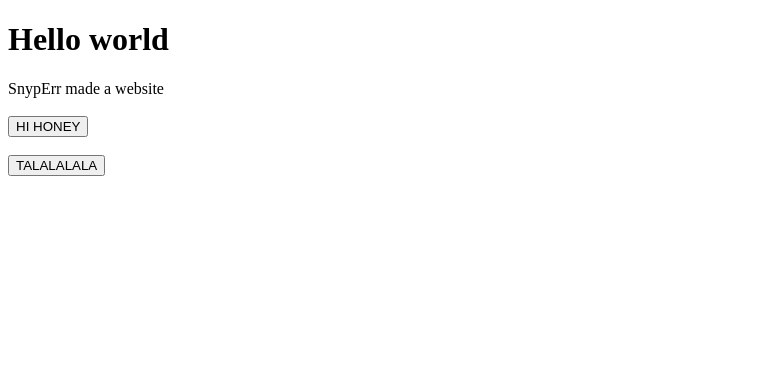
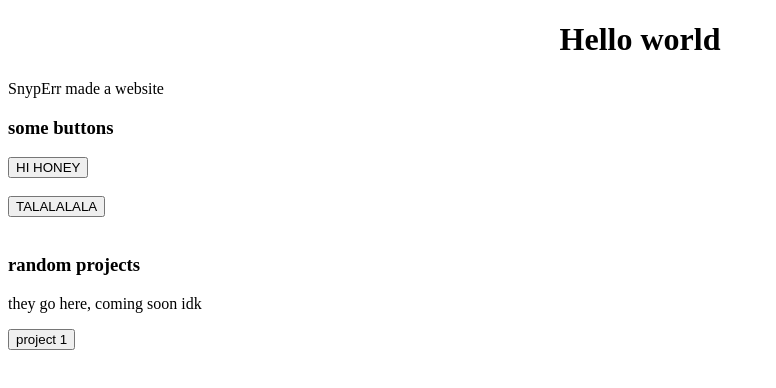
Before and after one commit to RealSnypErr/RealSnypErr.github.io, a plain HTML site: page index.html in a window 1280 px wide. Shown: the whole page, without its empty margins (0-776 px from the left). Drawn offline with Linux system fonts and the light colour scheme.

Commit message:
even better formatting w/ simple css style

```diff
--- a/index.html
+++ b/index.html
@@ -5,15 +5,21 @@
     <meta name="viewport" content="width=device-width, initial-scale=1.0">
     <title>we making the next google wit this one 🔥🔥🔥🗣🗣🗣</title>
 </head>
+
 <body>
     <audio src="sounds/hihoney.mp3" id="hihoney" preload="auto"></audio>
     <audio src="sounds/talala.mp3" id="talala" preload="auto"></audio>
 
-    <h1>Hello world</h1>
-    SnypErr made a website
-    <br><br>
+    <h1 style="text-align: center;">Hello world</h1>
+    <p>SnypErr made a website</p>
+
+    <h3>some buttons</h3>
     <button type="button" onclick="document.getElementById('hihoney').play()">HI HONEY</button><br><br>
     <button type="button" onclick="document.getElementById('talala').play()">TALALALALA</button>
+    <br><br>
 
+    <h3>random projects</h3>
+    <p>they go here, coming soon idk</p>
+    <button onclick="alert('not yet retard')">project 1</button>
 </body>
 </html>
```
